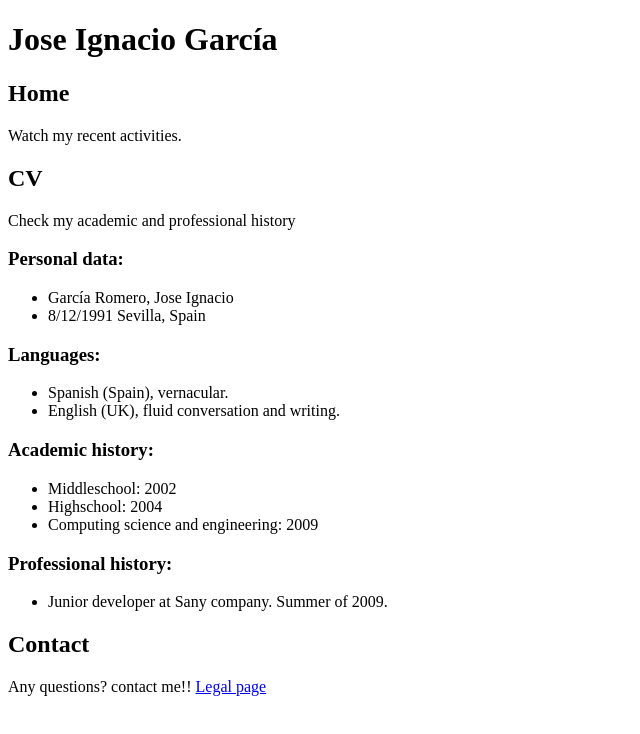
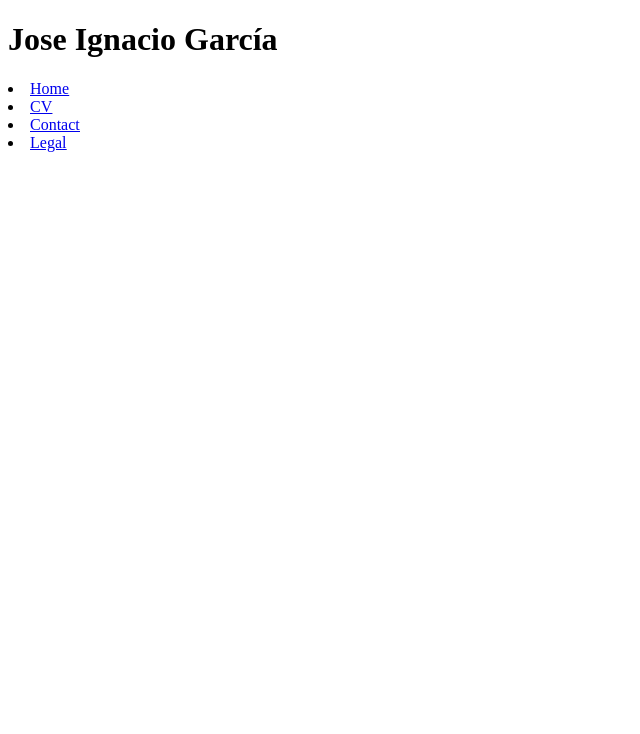
Before and after one commit to Fuytetcei/myselfpage, a plain HTML site: page main/index.html in a window 1280 px wide. Shown: the whole page, without its empty margins (0-640 px from the left). Drawn offline with Linux system fonts and the light colour scheme.

Commit message:
More linked pages added.

```diff
--- a/main/index.html
+++ b/main/index.html
@@ -46,33 +46,11 @@
 
 <body>
 <h1>Jose Ignacio García</h1>
-<h2>Home</h2>
-  <p>Watch my recent activities.</p>
-<h2>CV</h2>
-  <p>Check my academic and professional history</p>
-  <h3>Personal data:</h3>
-    <ul>
-      <li>García Romero, Jose Ignacio</li>
-      <li>8/12/1991 Sevilla, Spain</li>
-    </ul>
-  <h3>Languages:</h3>
-    <ul>
-      <li>Spanish (Spain), vernacular.</li>
-      <li>English (UK), fluid conversation and writing.</li>
-    </ul>
-  <h3>Academic history:</h3>
-    <ul>
-      <li>Middleschool: 2002</li>
-      <li>Highschool: 2004</li>
-      <li>Computing science and engineering: 2009</li>
-    </ul>
-  <h3>Professional history:</h3>
-    <ul>
-      <li>Junior developer at Sany company. Summer of 2009.</li>
-    </ul>
-<h2>Contact</h2>
-  <p>Any questions? contact me!!
-  <a href="legal.html" target="_blank" >Legal page</a>
-  </p>
+  <u>
+    <li><a href= home.html>Home</a></li>
+    <li><a href= cv.html>CV</a></li>
+    <li><a href= contact.html>Contact</a></li>
+    <li><a href= legal.html>Legal</a></li>
+  </u>
 </body>
 </html>
```
Also changed, not shown: main/contact.html (added, +18 -0 lines), main/cv.html (added, +36 -0 lines), main/home.html (added, +21 -0 lines), main/legal.html (+8 -1 lines).
